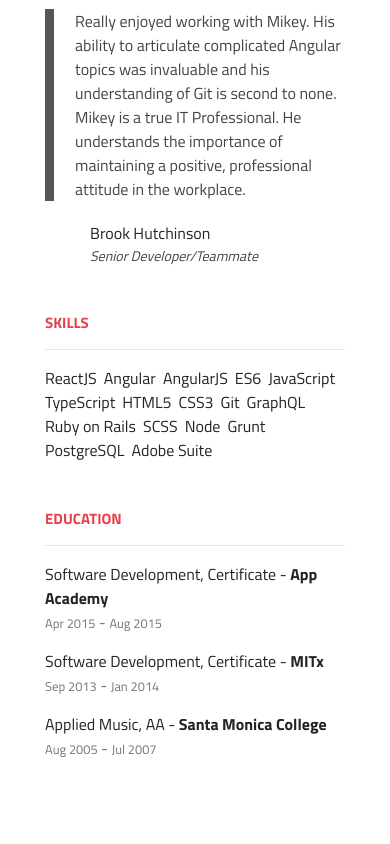
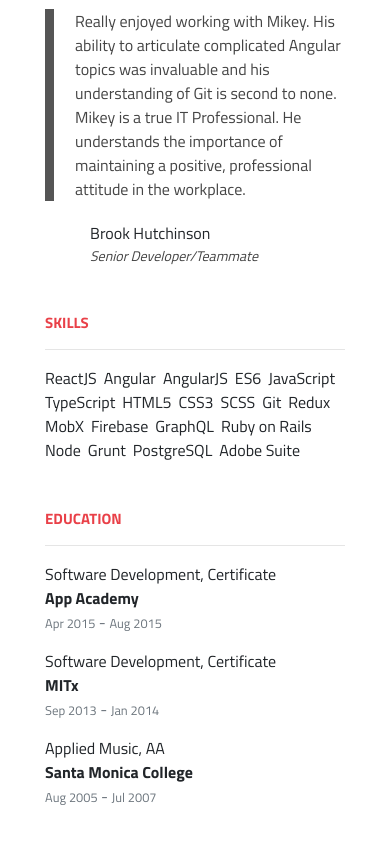
Before and after one commit to michaelWagner/resume, a React (Create React App) app: page /resume/about in a window 390 px wide. Shown: the part 4397-5241 px from the top of the page. Built offline with nearby package versions, Linux system fonts and the light colour scheme.

Commit message:
Refactor to be functional components that use hooks. Update content.

```diff
--- a/src/components/About/index.js
+++ b/src/components/About/index.js
@@ -1,12 +1,21 @@
 /* eslint-disable no-unused-vars */
-import React, { Component } from 'react'
+import React, { useState, useEffect } from 'react'
 import { HashLink as Link } from 'react-router-hash-link';
 import Moment from 'react-moment';
 import style from './style.scss'
 
-class About extends Component {
-  render() {
-    const { basics, work, skills, education, projects, references } = this.props.resumeObj
+const About = (props) => {
+  const [isMobile, setIsMobile] = useState(window.innerWidth > 768);
+  const { basics, work, skills, education, projects, references } = props.resumeObj
+
+  const updateViewport = () => {
+    setIsMobile(window.innerWidth > 768);
+  };
+
+  useEffect(() => {
+    window.addEventListener("resize", updateViewport);
+    return () => window.removeEventListener("resize", updateViewport);
+  });
 
   return (
     <div className="column-container">
@@ -153,7 +162,7 @@ class About extends Component {
             {education.map((school, id) =>
               <li className="education-item" key={id}>
                 <div className="header">
-                  {school.area}, {school.studyType} - <strong>{school.institution}</strong>
+                {school.area}, {school.studyType} {isMobile && '-'} <span>{school.institution}</span>
                 </div>
                 <div className="dates text-muted">
                   <small><Moment format="MMM YYYY">{school.startDate}</Moment></small>
@@ -168,6 +177,5 @@ class About extends Component {
     </div>
   );
 }
-}
 
 export default About
--- a/src/components/About/style.scss
+++ b/src/components/About/style.scss
@@ -81,6 +81,13 @@
           opacity: 1;
         }
       }
+      span {
+        display: block;
+        font-weight: 900;
+        @media (min-width: 768px) {
+          display: inline;
+        }
+      }
     }
     .dates {
       margin-bottom: 4px;
@@ -138,6 +145,7 @@
     .skill {
       margin-right: 7px;
       white-space: pre;
+      display: inline-block;
     }
   }
   .reference-item {
--- a/src/components/Projects/index.js
+++ b/src/components/Projects/index.js
@@ -2,9 +2,8 @@
 import React, { Component } from 'react'
 import style from './style.scss'
 
-class Projects extends Component {
-  render() {
-    const { projects } = this.props.resumeObj
+const Projects = (props) => {
+  const { projects } = props.resumeObj
 
   return (
     <div className="column-container">
@@ -40,6 +39,5 @@ class Projects extends Component {
     </div>
   );
 }
-}
 
 export default Projects
--- a/src/resume.json
+++ b/src/resume.json
@@ -213,10 +213,13 @@
         "TypeScript",
         "HTML5",
         "CSS3",
+        "SCSS",
         "Git",
+        "Redux",
+        "MobX",
+        "Firebase",
         "GraphQL",
         "Ruby on Rails",
-        "SCSS",
         "Node",
         "Grunt",
         "PostgreSQL",
```
Lines whose indentation alone changed are shown as unchanged.
